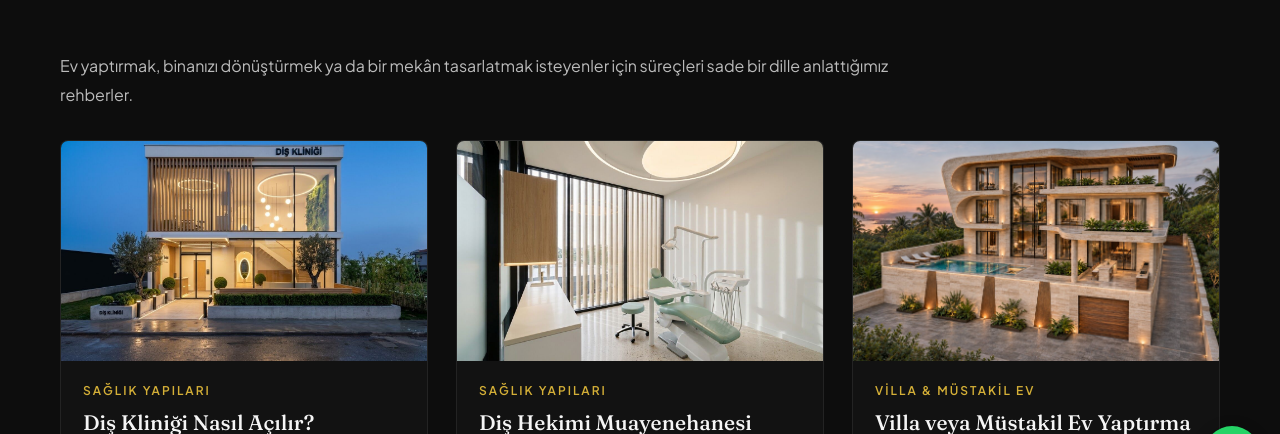
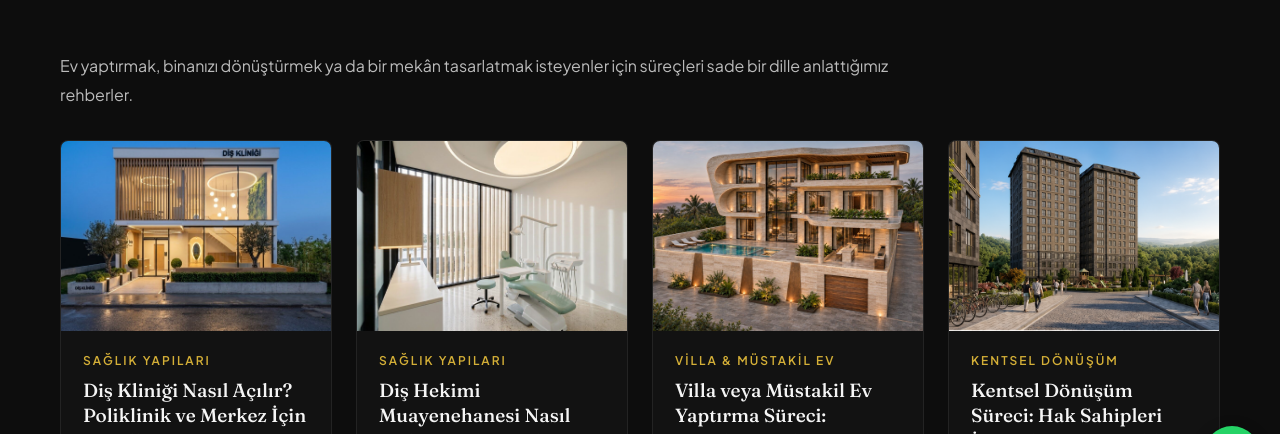
Before and after one commit to kadiircicek-wq/kc-mimarlik, a plain HTML site: page blog.html in a window 1280 px wide. Shown: the part 298-732 px from the top of the page. Drawn offline with Linux system fonts and the light colour scheme.

Commit message:
Blog sayfası: kartlar 4 sütun
Co-Authored-By: Claude Opus 5.5 <noreply@anthropic.com>
Claude-Session: https://claude.ai/code/session_01RjHdFwRCW7Mw2eFyovjgb6

```diff
--- a/blog.html
+++ b/blog.html
@@ -149,13 +149,16 @@ section { padding: 100px 60px; }
 .svc-body h2 { scroll-margin-top:110px; }
 .related { margin:40px 60px 0 60px; max-width:960px; }
 .related h3 { font-size:20px; margin-bottom:16px; }
-.blog-list { display:grid; grid-template-columns:repeat(auto-fill,minmax(320px,1fr)); gap:28px; padding:10px 60px 40px 60px; max-width:1300px; }
+.blog-list { display:grid; grid-template-columns:repeat(4,1fr); gap:24px; padding:10px 60px 40px 60px; }
+@media (max-width:1200px){ .blog-list{grid-template-columns:repeat(3,1fr);} }
+@media (max-width:900px){ .blog-list{grid-template-columns:repeat(2,1fr);} }
+@media (max-width:600px){ .blog-list{grid-template-columns:1fr;} }
 .blog-card { display:block; background:#121212; border:1px solid rgba(255,255,255,0.07); border-radius:8px; overflow:hidden; text-decoration:none; color:#f5f5f5; transition:transform .3s, border-color .3s; }
 .blog-card:hover { transform:translateY(-4px); border-color:rgba(212,175,55,0.45); }
-.blog-card img { width:100%; height:220px; object-fit:cover; display:block; }
+.blog-card img { width:100%; height:190px; object-fit:cover; display:block; }
 .blog-card .bc-body { padding:22px; }
 .blog-card .bc-cat { font-size:12px; letter-spacing:2px; text-transform:uppercase; color:#d4af37; font-weight:600; }
-.blog-card h2 { font-size:21px; line-height:1.35; margin:10px 0 12px; }
+.blog-card h2 { font-size:19px; line-height:1.35; margin:10px 0 12px; }
 .blog-card p { color:#aaa; font-size:14.5px; line-height:1.7; }
 .blog-card .bc-meta { color:#777; font-size:13px; margin-top:14px; }
 .blog-intro { padding:0 60px 20px 60px; max-width:960px; color:#bbb; line-height:1.8; font-size:16px; }
```
Also changed, not shown: blog-dis-klinigi-nasil-acilir.html (+6 -3 lines), blog-dis-muayenehanesi-nasil-acilir.html (+6 -3 lines), blog-imar-durumu-nasil-ogrenilir.html (+6 -3 lines), blog-kat-karsiligi-mi-kendin-mi-yaptirmali.html (+6 -3 lines), blog-kentsel-donusum-sureci-rehberi.html (+6 -3 lines), blog-ticari-mekan-tasarimi-dikkat-edilecekler.html (+6 -3 lines), blog-villa-mustakil-ev-yaptirma-sureci.html (+6 -3 lines), blog-yapi-ruhsati-gerekli-belgeler.html (+6 -3 lines).
